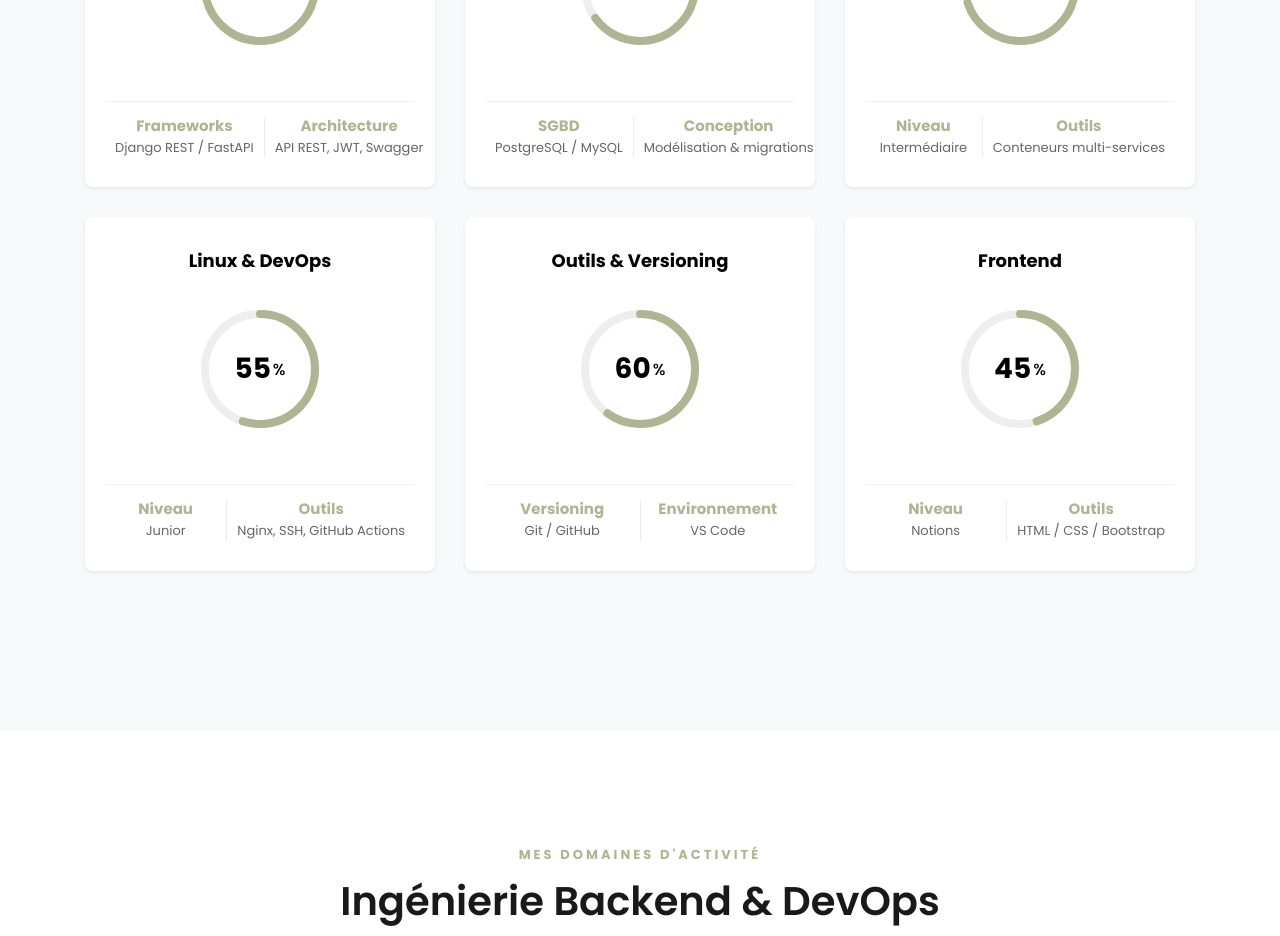
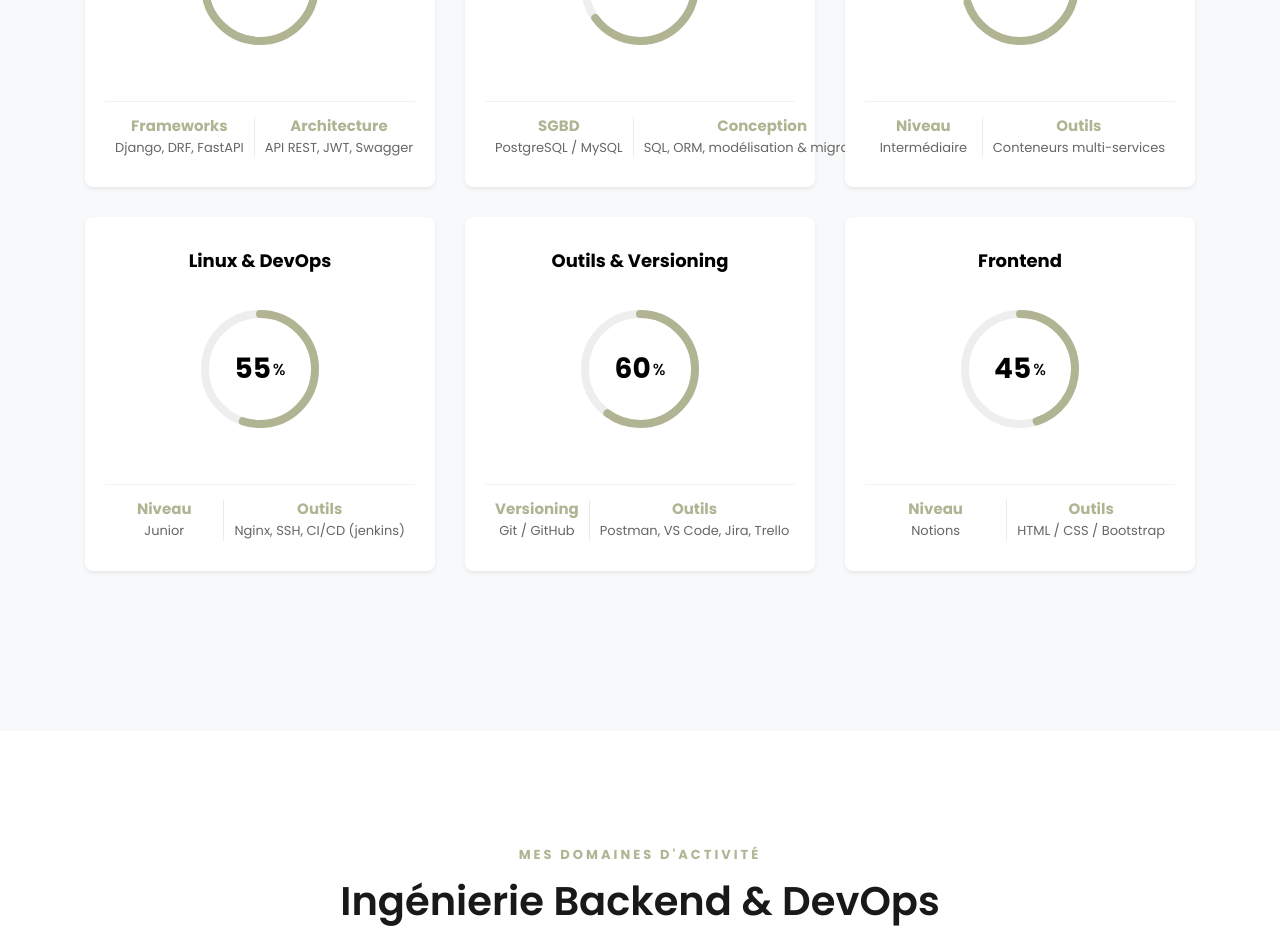
Before and after one commit to Webbymamadou/mon_portofolio, a React (Vite) app: page / in a window 1280 px wide. Shown: the part 2620-3556 px from the top of the page. Built offline with nearby package versions, Linux system fonts and the light colour scheme.

Commit message:
mise a jour des inforùations

```diff
--- a/src/components/Skills.jsx
+++ b/src/components/Skills.jsx
@@ -8,7 +8,7 @@ const SKILLS = [
     name: 'Python (Django & FastAPI)',
     value: 75,
     subtitle1: 'Frameworks',
-    desc1: 'Django REST / FastAPI',
+    desc1: 'Django, DRF, FastAPI',
     subtitle2: 'Architecture',
     desc2: 'API REST, JWT, Swagger',
   },
@@ -18,7 +18,7 @@ const SKILLS = [
     subtitle1: 'SGBD',
     desc1: 'PostgreSQL / MySQL',
     subtitle2: 'Conception',
-    desc2: 'Modélisation & migrations',
+    desc2: 'SQL, ORM, modélisation & migrations',
   },
   {
     name: 'Docker & Docker Compose',
@@ -34,15 +34,15 @@ const SKILLS = [
     subtitle1: 'Niveau',
     desc1: 'Junior',
     subtitle2: 'Outils',
-    desc2: 'Nginx, SSH, GitHub Actions',
+    desc2: 'Nginx, SSH, CI/CD (jenkins)',
   },
   {
     name: 'Outils & Versioning',
     value: 60,
     subtitle1: 'Versioning',
     desc1: 'Git / GitHub',
-    subtitle2: 'Environnement',
-    desc2: 'VS Code',
+    subtitle2: 'Outils',
+    desc2: 'Postman, VS Code, Jira, Trello',
   },
   {
     name: 'Frontend',
```
